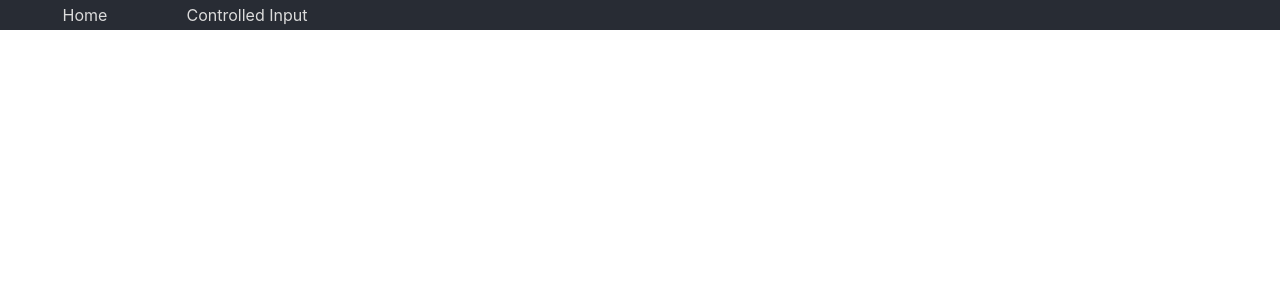
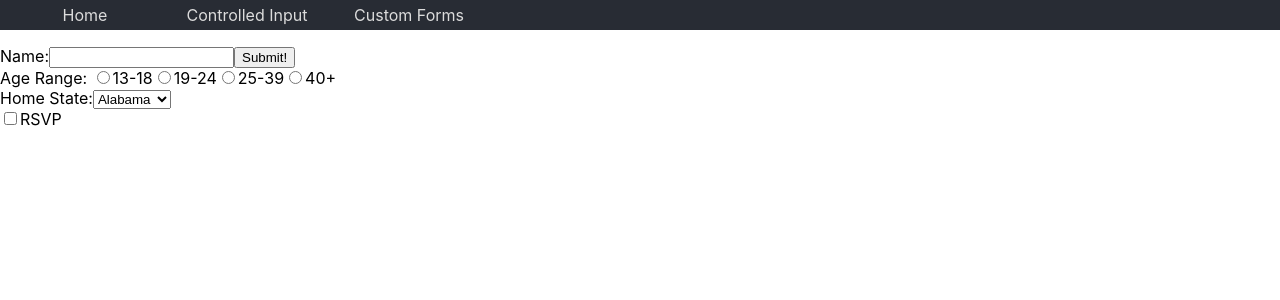
Before and after one commit to vishalicious213/react-test-projects, a React (Create React App) app: page /customforms in a window 1280 px wide. Shown: the top 300 px of the page. Built offline with nearby package versions, Linux system fonts and the light colour scheme.

Commit message:
drafted custom-forms (text, radio buttons, drop-down & checkbox)

```diff
--- a/src/App.js
+++ b/src/App.js
@@ -2,6 +2,7 @@ import { Route } from 'react-router-dom'
 import Menu from './components/Menu'
 import Home from './components/Home'
 import ControlledInputs from './components/ControlledInputs'
+import CustomForms from './components/CustomForms'
 import './App.css';
 
 function App() {
@@ -10,6 +11,7 @@ function App() {
       <Menu />
       <Route exact path ='/' component={Home}/>
       <Route path='/controlled' component={ControlledInputs}/>
+      <Route path='/customforms' component={CustomForms}/>
     </div>
   );
 }
--- /dev/null
+++ b/src/components/CustomForms.js
@@ -0,0 +1,81 @@
+import React, { useState } from "react";
+import "../App.css";
+
+function CustomForms() {
+    const [formData, setFormData] = useState({ isGoing: "" });
+    const [user, setUser] = useState({ username: "", password: "" });
+
+    const handleInputChange = event => {
+        setFormData({ ...formData, [event.target.name]: event.target.value });
+    };
+
+    const handleChange = event => {
+        setUser({ ...user, [event.target.name]: event.target.value });
+    };
+
+    const handleSubmit = event => {
+        event.preventDefault();
+        console.log(user.username);
+        console.log(user.password);
+        setUser({ username: '', password: '' });
+    };
+
+    return (
+        <div id='custom-forms'>
+            <form>
+                <div>
+                    <label>
+                        Name:
+                        <input type="text" onChange={event => handleChange(event)} />
+                    </label>
+                    <button onSubmit={() => handleSubmit()}>Submit!</button>
+                </div>
+
+                <div>
+                    <span> Age Range: </span>
+                    <label>
+                        <input type="radio" name="age" value='13-18' onChange={event => handleChange(event)} />
+                        13-18
+                    </label>
+                    <label>
+                        <input type="radio" name="age" value='19-24' onChange={event => handleChange(event)} />
+                        19-24
+                    </label>
+                    <label>
+                        <input type="radio" name="age" value='25-39' onChange={event => handleChange(event)} />
+                        25-39
+                    </label>
+                    <label>
+                        <input type="radio" name="age" value='40+' onChange={event => handleChange(event)} />
+                        40+
+                    </label>
+                </div>
+
+                <div>
+                    <span>Home State:</span>
+                    <select id="states" name="states">
+                        <option value="Alabama">Alabama</option>
+                        <option value="Alaska">Alaska</option>
+                        <option value="Arizona">Arizona</option>
+                        <option value="Arkansas">Arkansas</option>
+                        <option value="Colorado">Colorado</option>
+                    </select>
+                </div>
+
+                <div>
+                    <label>
+                        <input
+                            name="isGoing"
+                            type="checkbox"
+                            checked={false}
+                            onChange={handleInputChange}
+                        />
+                        RSVP
+                    </label>
+                </div>
+            </form>
+        </div>
+    )
+}
+
+export default CustomForms;
--- a/src/components/Menu.js
+++ b/src/components/Menu.js
@@ -7,6 +7,7 @@ function Menu() {
             <ul id='navbar'>
                 <li><Link to='/'>Home</Link></li>
                 <li><Link to='/controlled'>Controlled Input</Link></li>
+                <li><Link to='/customforms'>Custom Forms</Link></li>
             </ul>
         </div>
     )
```
